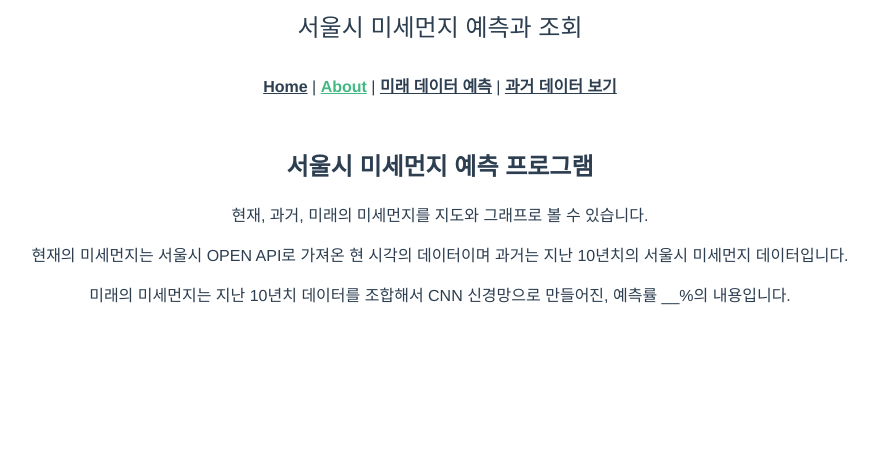
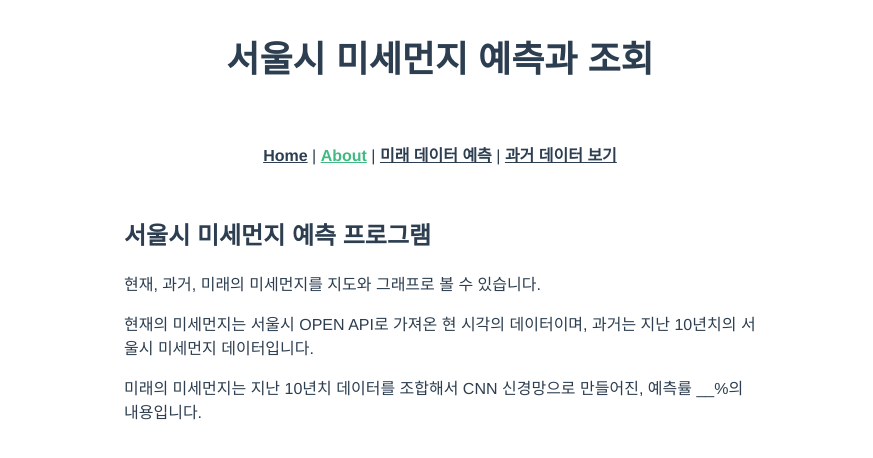
Before and after one commit to inourbubble2/finedust-web, a Vue app: page /about in a window 1280 px wide. Shown: the top 458 px of the page, without its empty margins (200-1073 px from the left). Built offline with nearby package versions, Linux system fonts and the light colour scheme.

Commit message:
style: about, header css를 수정한다

```diff
--- a/src/App.vue
+++ b/src/App.vue
@@ -1,7 +1,7 @@
 <template>
   <div id="app">
     <div id="header">
-      서울시 미세먼지 예측과 조회
+      <h2>서울시 미세먼지 예측과 조회</h2>
     </div>
     <div id="nav">
       <router-link to="/">Home</router-link> |
--- a/src/views/About.vue
+++ b/src/views/About.vue
@@ -2,8 +2,17 @@
   <div class="about">
     <h2>서울시 미세먼지 예측 프로그램</h2>
     <p>현재, 과거, 미래의 미세먼지를 지도와 그래프로 볼 수 있습니다.</p>
-    <p>현재의 미세먼지는 서울시 OPEN API로 가져온 현 시각의 데이터이며
+    <p>현재의 미세먼지는 서울시 OPEN API로 가져온 현 시각의 데이터이며,
       과거는 지난 10년치의 서울시 미세먼지 데이터입니다.</p>
     <p>미래의 미세먼지는 지난 10년치 데이터를 조합해서 CNN 신경망으로 만들어진, 예측률 __%의 내용입니다.</p>
   </div>
 </template>
+<script>
+
+</script>
+<style lang="scss" scoped>
+.about {
+  width: 50%;
+  text-align: left;
+}
+</style>
```
